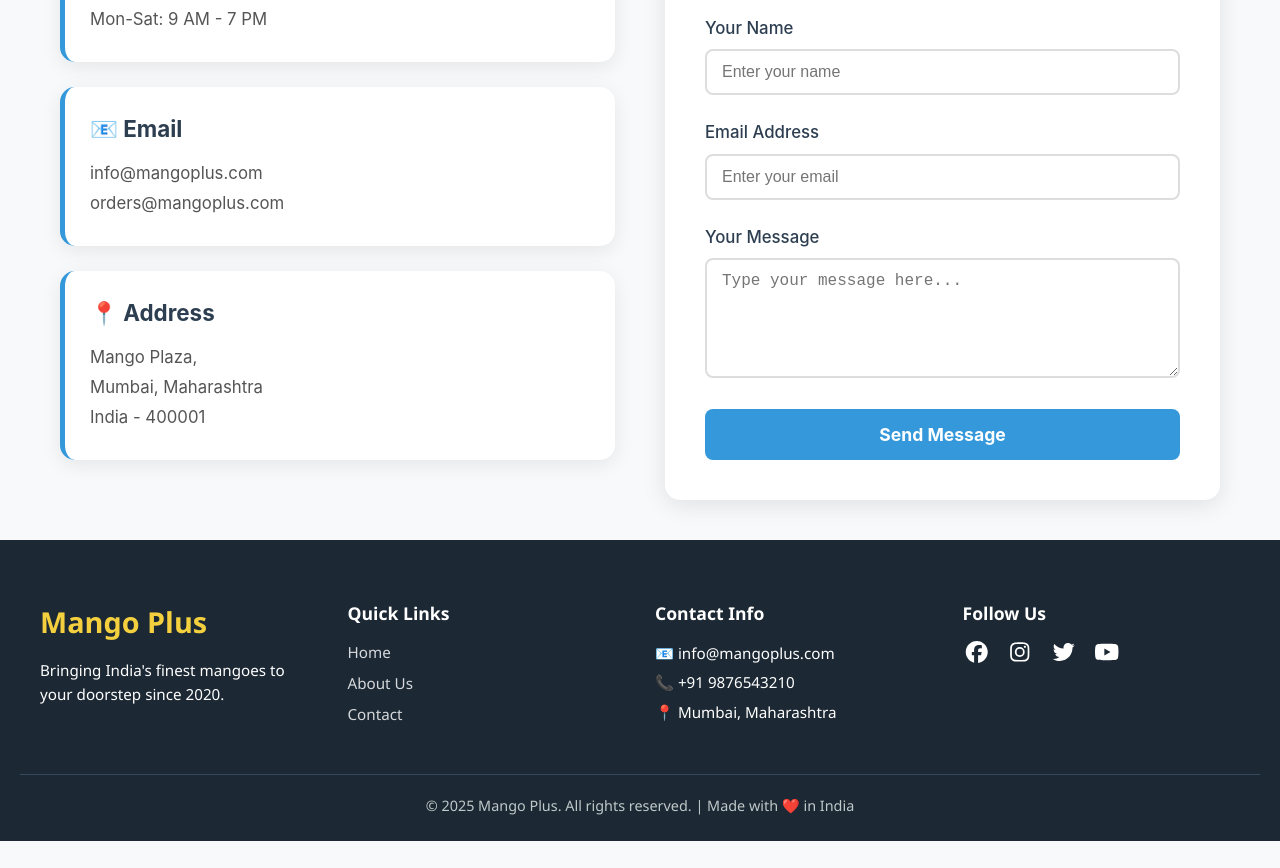
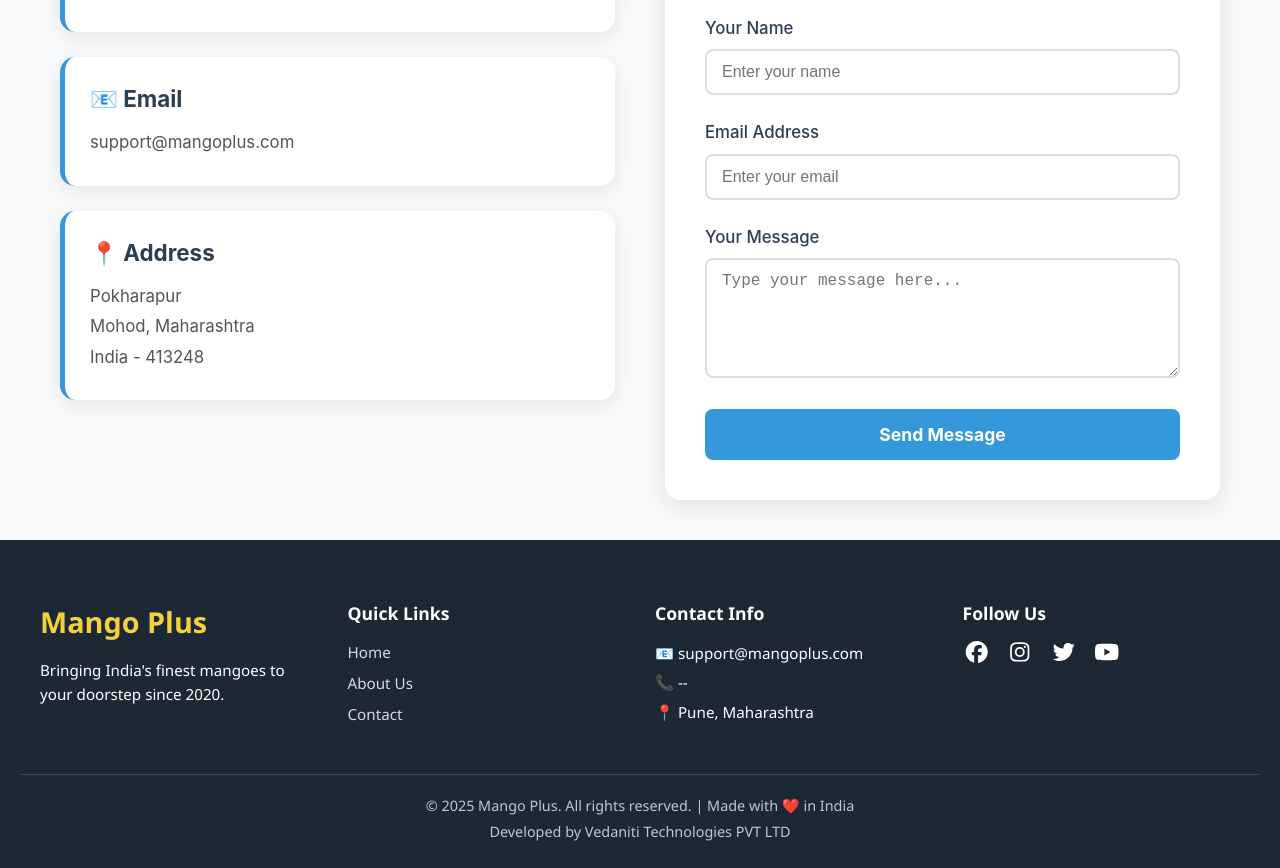
Before and after one commit to vedaniti/Mango-Plus-FrontEnd_Web, a React (Vite) app in the folder mangoplus-frontend_website/: page /contact in a window 1280 px wide. Shown: the part 400-1268 px from the top of the page. Before the commit the page ends 1241 px from the top, so only its background shows below. Built offline with nearby package versions, Linux system fonts and the light colour scheme.

Commit message:
Download option add and email add

```diff
--- a/mangoplus-frontend_website/src/Components/Footer/Footer.jsx
+++ b/mangoplus-frontend_website/src/Components/Footer/Footer.jsx
@@ -26,9 +26,9 @@
 
         <div className="footer-section">
           <h4>Contact Info</h4>
-          <p>📧 info@mangoplus.com</p>
-          <p>📞 +91 9876543210</p>
-          <p>📍 Mumbai, Maharashtra</p>
+          <p>📧 support@mangoplus.com</p>
+          <p>📞 --</p>
+          <p>📍 Pune, Maharashtra</p>
         </div>
 
          {/* SOCIAL MEDIA */}
@@ -56,6 +56,7 @@
 
       <div className="footer-bottom">
         <p>© 2025 Mango Plus. All rights reserved. | Made with ❤️ in India</p>
+        <p>Developed by Vedaniti Technologies PVT LTD</p>
       </div>
     </footer>
   );
--- a/mangoplus-frontend_website/src/Components/Navbar/Navbar.jsx
+++ b/mangoplus-frontend_website/src/Components/Navbar/Navbar.jsx
@@ -11,12 +11,13 @@
           <Link to="/" className="nav-link">Home</Link>
           <Link to="/about" className="nav-link">About</Link>
           <Link to="/contact" className="nav-link">Contact</Link>
+          <Link to="/download" className="nav-link">Download</Link>
         </div>
 
-        <div className="navbar-actions">
+        {/* <div className="navbar-actions">
           <button className="nav-button">Login</button>
           <button className="nav-button primary">Sign Up</button>
-        </div>
+        </div> */}
       </div>
     </nav>
   );
--- a/mangoplus-frontend_website/src/Pages/About/About.jsx
+++ b/mangoplus-frontend_website/src/Pages/About/About.jsx
@@ -41,8 +41,8 @@
     future2: "Drone-based field monitoring",
     future3: "Blockchain for supply chain transparency",
     contactUs: "Contact Us",
-    companyEmail: "📧 contact@mangoplus.com",
-    phone: "📞 +91 9876543210",
+    companyEmail: "📧 support@mangoplus.com",
+    phone: "📞 --",
     copyright: "© 2025 Mango Plus. All rights reserved.",
   };
 
--- a/mangoplus-frontend_website/src/Pages/Contact/Contact.jsx
+++ b/mangoplus-frontend_website/src/Pages/Contact/Contact.jsx
@@ -32,21 +32,21 @@
         <div className="contact-info">
           <div className="info-card">
             <h3>📞 Phone</h3>
-            <p>+91 9876543210</p>
-            <p>Mon-Sat: 9 AM - 7 PM</p>
+            {/* <p>--</p> */}
+            <p>Mon-Sat: 24 hrs</p>
           </div>
 
           <div className="info-card">
             <h3>📧 Email</h3>
-            <p>info@mangoplus.com</p>
-            <p>orders@mangoplus.com</p>
+            <p>support@mangoplus.com</p>
+
           </div>
 
           <div className="info-card">
             <h3>📍 Address</h3>
-            <p>Mango Plaza,</p>
-            <p>Mumbai, Maharashtra</p>
-            <p>India - 400001</p>
+            <p>Pokharapur </p>
+            <p>Mohod, Maharashtra</p>
+            <p>India - 413248</p>
           </div>
         </div>
 
--- a/mangoplus-frontend_website/src/Pages/Home/Home.jsx
+++ b/mangoplus-frontend_website/src/Pages/Home/Home.jsx
@@ -40,8 +40,8 @@
       </div>
 
       <div className="home-cta">
-        <button className="home-button">Join Now</button>
-        <button className="home-button secondary">Watch Demo</button>
+        <button className="home-button">Watch Demo</button>
+        <button className="home-button secondary">Download Now</button>
       </div>
     </div>
   );
```
